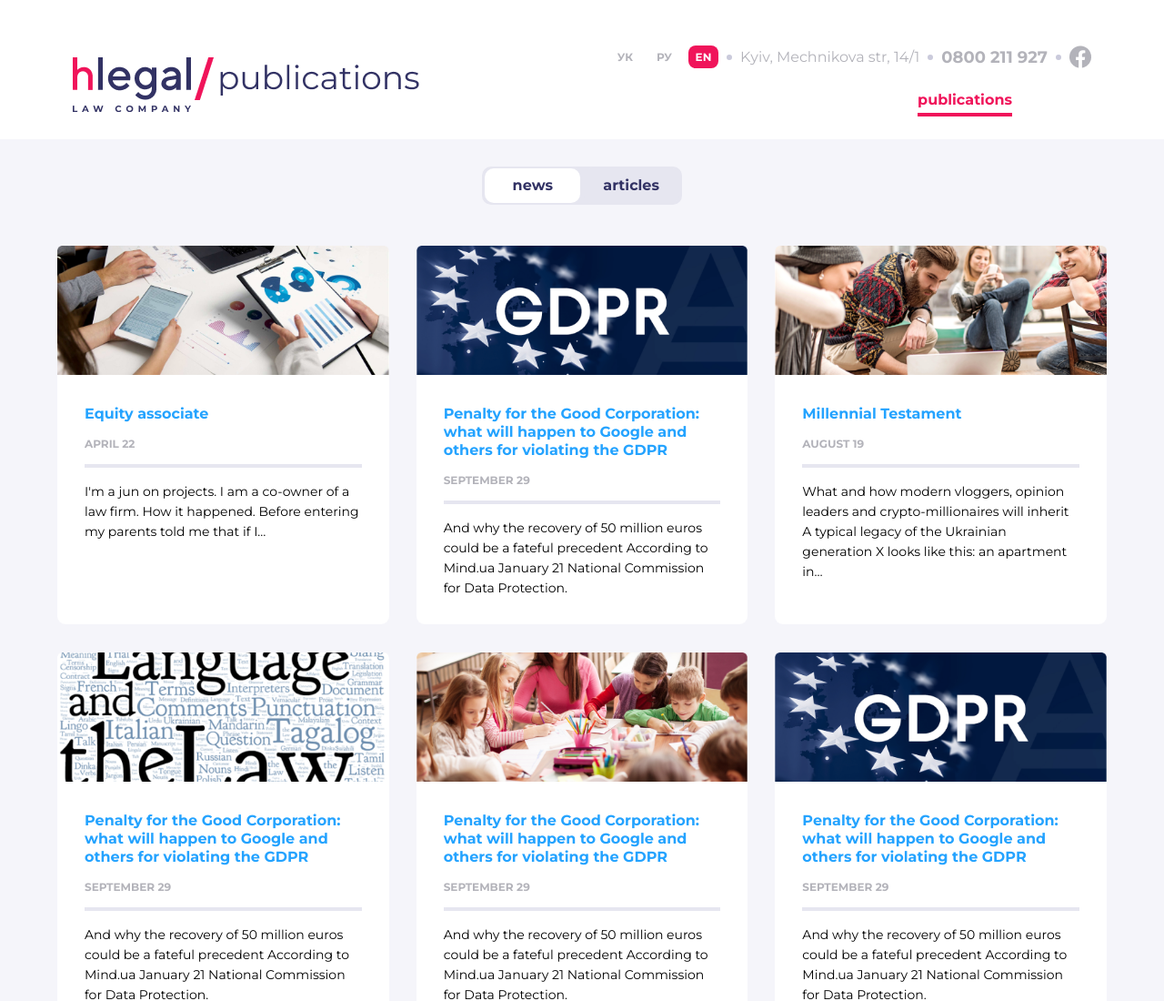
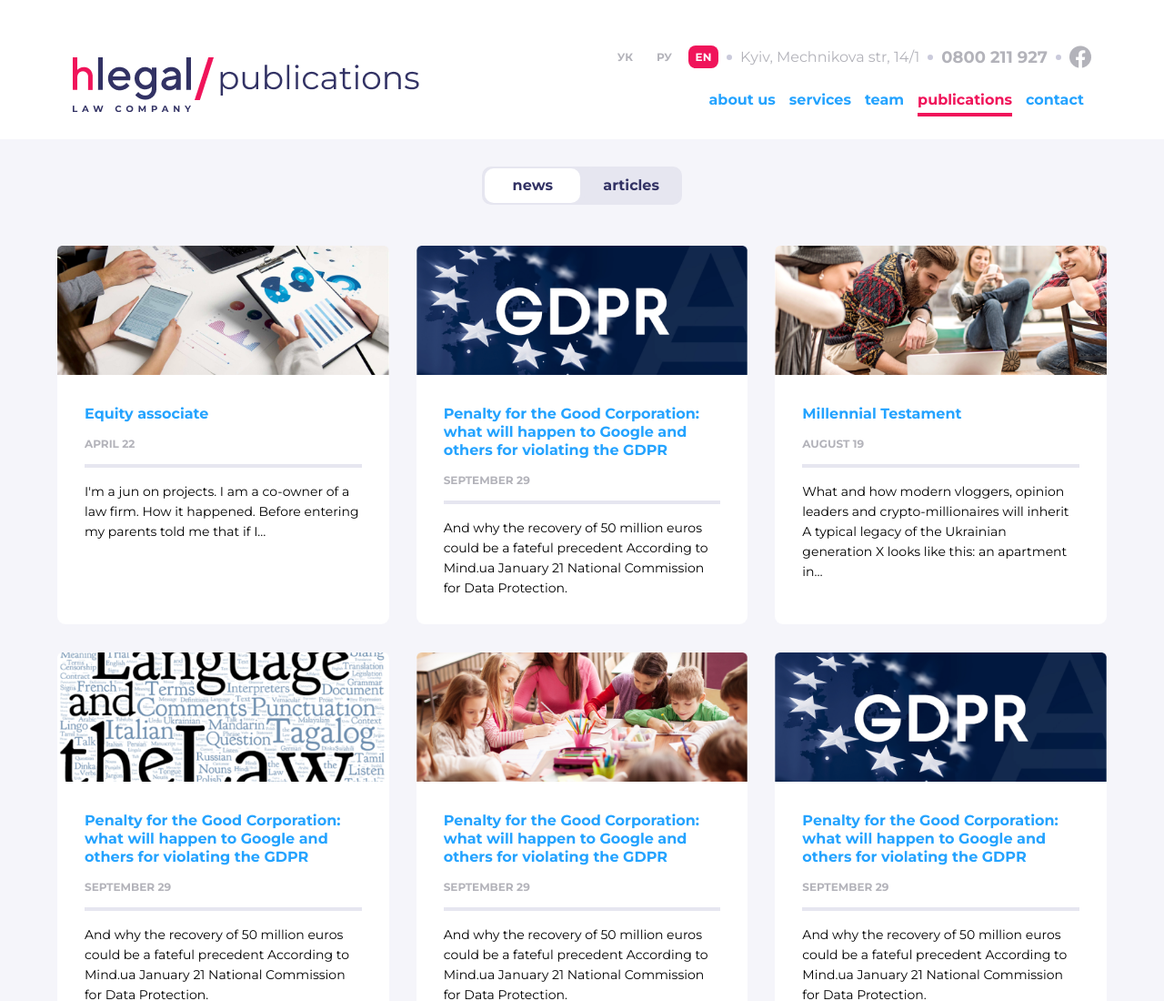
Before and after one commit to Maksim-git/website-hlegal, a website: page page-publications/card_publications/card_publications.html in a window 1280 px wide. Shown: the top 1100 px of the page at 91% size. Drawn offline with nearby package versions, Linux system fonts and the light colour scheme.

Commit message:
On the publication  page, in the header navigation fixed styles

```diff
--- a/page-publications/card_publications/card_publications.html
+++ b/page-publications/card_publications/card_publications.html
@@ -101,20 +101,20 @@
                 <ul class="nav-menu d-flex flex-column flex-md-row">
                   <li class="nav-menu__item">
                     <a
-                      class="nav-menu__link nav-menu__link_color"
+                      class="nav-menu__link nav-menu__link_colors"
                       href="../../index.html"
                       >about us</a
                     >
                   </li>
                   <li class="nav-menu__item">
                     <a
-                      class="nav-menu__link nav-menu__link_color"
+                      class="nav-menu__link nav-menu__link_colors"
                       href="../../page-services/page-services.html"
                       >services</a
                     >
                   </li>
                   <li class="nav-menu__item">
-                    <a class="nav-menu__link nav-menu__link_color" href="#"
+                    <a class="nav-menu__link nav-menu__link_colors" href="#"
                       >team</a
                     >
                   </li>
@@ -126,7 +126,9 @@
                     >
                   </li>
                   <li class="nav-menu__item">
-                    <a class="nav-menu__link nav-menu__link_color" href="#"
+                    <a
+                      class="nav-menu__link nav-menu__link_colors"
+                      href="../../page-contacts/page-contacts.html"
                       >contact</a
                     >
                   </li>
```
